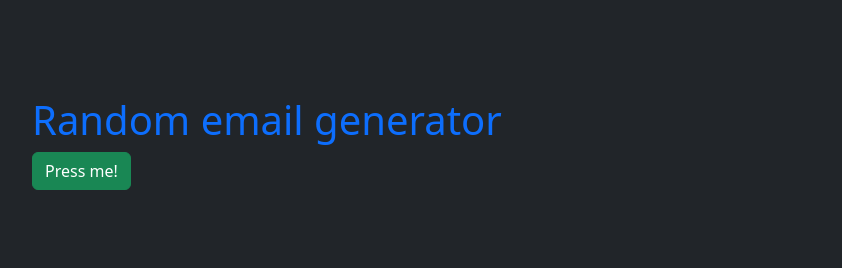
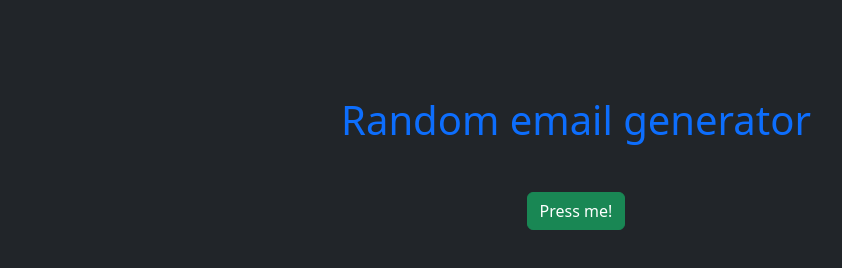
Before and after one commit to MatteoSala97/api-random-mail, a plain HTML site: page index.html in a window 1280 px wide. Shown: the whole page, without its empty margins (64-906 px from the left). Drawn offline with nearby package versions, Linux system fonts and the light colour scheme.

Commit message:
minor fixes

```diff
--- a/index.html
+++ b/index.html
@@ -18,11 +18,11 @@
 <body class="p-5">
 
     <div id="app" class="p-5">
-        <h1 class="text-primary ">Random email generator</h1>
-        <div>
+        <h1 class="text-primary text-center">Random email generator</h1>
+        <div class="d-flex justify-content-center mt-5">
             <button class="btn btn-success" @click="callMail">Press me!</button>
         </div>
-        <div class="mt-4"
+        <div class="mt-4 d-flex justify-content-center"
         v-for="(email, index) in emails"
         :key="index">
             <p>
--- a/main.js
+++ b/main.js
@@ -45,7 +45,6 @@ createApp({
             this.emails = this.emails.concat(emails)
             console.log(this.emails)
         })
-        },
-
+        }
     }
 }).mount("#app")
```
